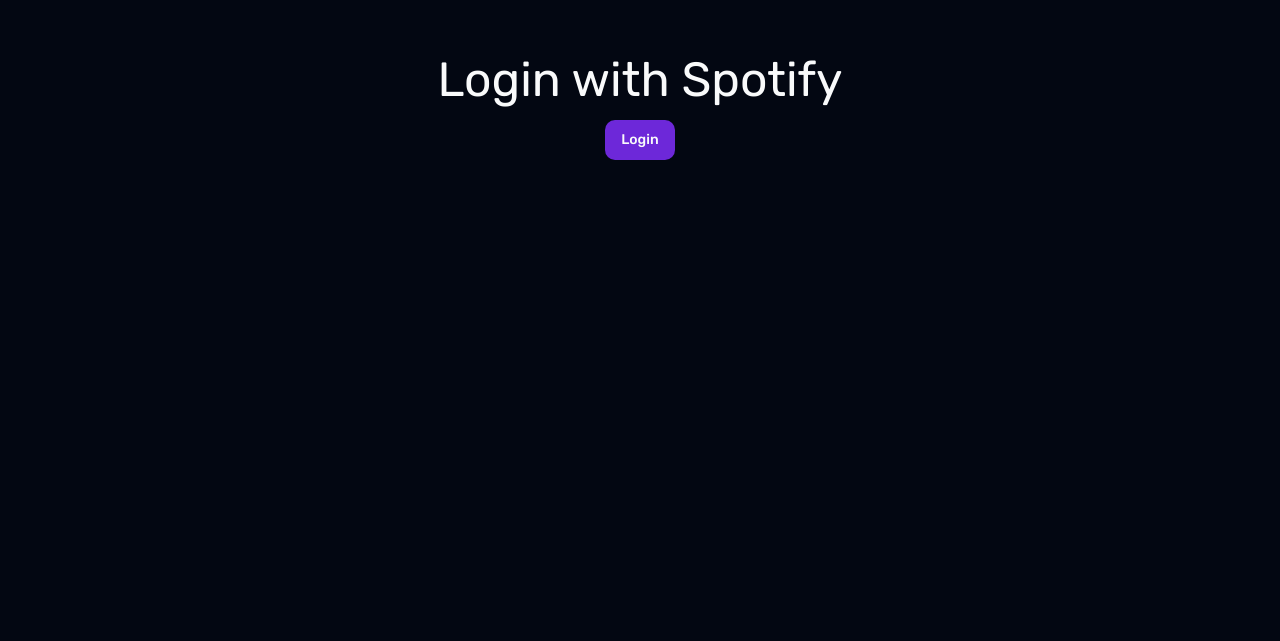
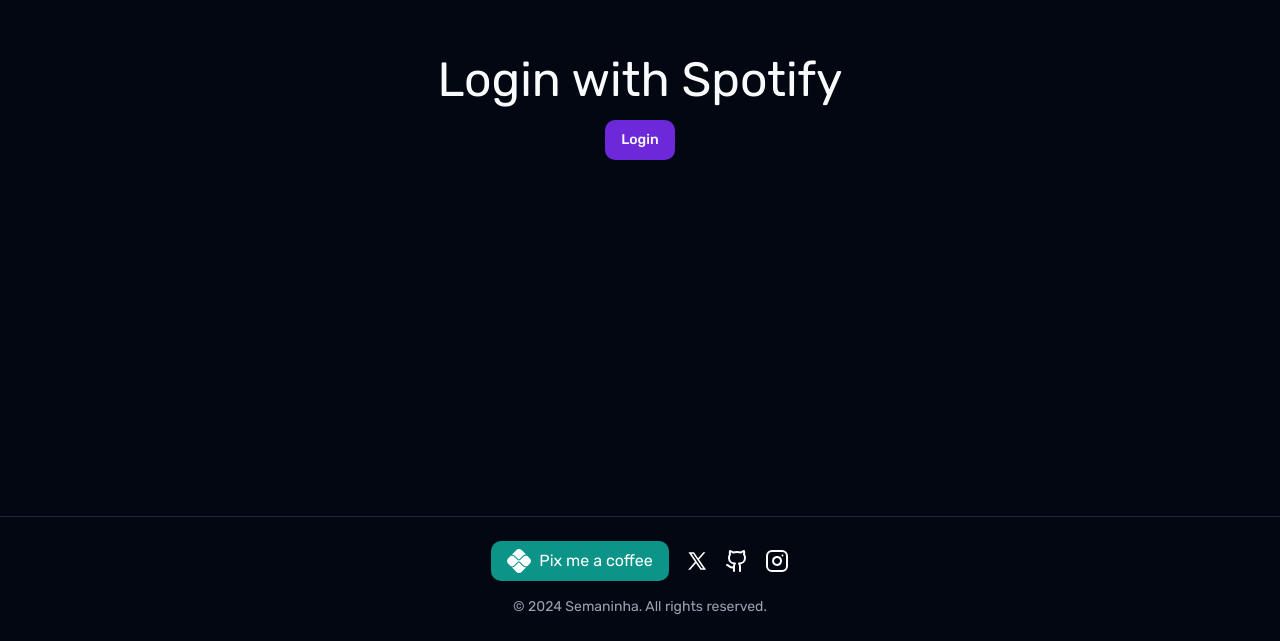
Before and after one commit to erikvix/Spotify-react, a React (Vite) app: page / in a window 1280 px wide. Shown: the part 300-941 px from the top of the page. Before the commit the page ends 816 px from the top, so only its background shows below. Built offline with nearby package versions, Linux system fonts and the light colour scheme.

Commit message:
feat: adicionar direitos autorais e links para redes sociais no app
Closes #4

```diff
--- a/src/App.jsx
+++ b/src/App.jsx
@@ -3,6 +3,7 @@
 import Login from "./pages/Login";
 import { storeToken } from "./api/storeToken";
 import { Route, Router, Routes } from "react-router";
+import Footer from "./components/footer";
 
 function App() {
   useEffect(() => {
@@ -10,11 +11,14 @@
   }, []);
 
   return (
-    <div className="max-w-screen-xl mx-auto p-2">
-      <Routes>
-        <Route path="/" element={<Login />} />
-        <Route path="/home" element={<Home />} />
-      </Routes>
+    <div className="flex flex-col min-h-screen">
+      <div className="max-w-screen-xl mx-auto min-h-screen p-2">
+        <Routes>
+          <Route path="/" element={<Login />} />
+          <Route path="/home" element={<Home />} />
+        </Routes>
+      </div>
+      <Footer />
     </div>
   );
 }
--- /dev/null
+++ b/src/components/footer/index.jsx
@@ -0,0 +1,66 @@
+import { Facebook, Github, Instagram, Twitter } from "lucide-react";
+
+export default function Footer() {
+  return (
+    <footer className="w-full border-t text-white py-6">
+      <div className="container mx-auto px-4">
+        <div className="flex flex-col md:gap-2 justify-between items-center">
+          <div className="flex items-center space-x-4 mb-4 md:mb-0">
+            <div>
+              <a
+                href="https://pixmeacoffee.vercel.app/jusu"
+                className="flex items-center bg-teal-600 text-white px-4 py-2 rounded-md hover:bg-teal-500 transition-colors"
+              >
+                <svg
+                  className="h-6 w-6 mr-2"
+                  xmlns="http://www.w3.org/2000/svg"
+                  viewBox="0 0 512 512"
+                >
+                  <path
+                    fill="#ffffff"
+                    d="M242.4 292.5C247.8 287.1 257.1 287.1 262.5 292.5L339.5 369.5C353.7 383.7 372.6 391.5 392.6 391.5H407.7L310.6 488.6C280.3 518.1 231.1 518.1 200.8 488.6L103.3 391.2H112.6C132.6 391.2 151.5 383.4 165.7 369.2L242.4 292.5zM262.5 218.9C256.1 224.4 247.9 224.5 242.4 218.9L165.7 142.2C151.5 127.1 132.6 120.2 112.6 120.2H103.3L200.7 22.8C231.1-7.6 280.3-7.6 310.6 22.8L407.8 119.9H392.6C372.6 119.9 353.7 127.7 339.5 141.9L262.5 218.9zM112.6 142.7C126.4 142.7 139.1 148.3 149.7 158.1L226.4 234.8C233.6 241.1 243 245.6 252.5 245.6C261.9 245.6 271.3 241.1 278.5 234.8L355.5 157.8C365.3 148.1 378.8 142.5 392.6 142.5H430.3L488.6 200.8C518.9 231.1 518.9 280.3 488.6 310.6L430.3 368.9H392.6C378.8 368.9 365.3 363.3 355.5 353.5L278.5 276.5C264.6 262.6 240.3 262.6 226.4 276.6L149.7 353.2C139.1 363 126.4 368.6 112.6 368.6H80.8L22.8 310.6C-7.6 280.3-7.6 231.1 22.8 200.8L80.8 142.7H112.6z"
+                  />
+                </svg>
+                Pix me a coffee
+              </a>
+            </div>
+            <div className="flex space-x-4">
+              <a
+                href="https://x.com/oerikcarvalho"
+                className="hover:text-blue-400"
+              >
+                <svg
+                  className="h-6 w-6 "
+                  xmlns="http://www.w3.org/2000/svg"
+                  x="0px"
+                  y="0px"
+                  viewBox="0 0 30 30"
+                  fill="#fff"
+                >
+                  <path d="M26.37,26l-8.795-12.822l0.015,0.012L25.52,4h-2.65l-6.46,7.48L11.28,4H4.33l8.211,11.971L12.54,15.97L3.88,26h2.65 l7.182-8.322L19.42,26H26.37z M10.23,6l12.34,18h-2.1L8.12,6H10.23z"></path>
+                </svg>
+              </a>
+              <a
+                href="https://github.com/erikvix"
+                className="hover:text-indigo-500"
+              >
+                <Github size={24} />
+                <span className="sr-only">Facebook</span>
+              </a>
+              <a
+                href="https://instagram.com/jusu.py"
+                className="hover:text-pink-600"
+              >
+                <Instagram size={24} />
+                <span className="sr-only">Instagram</span>
+              </a>
+            </div>
+          </div>
+        </div>
+        <div className="mt-4 text-center text-sm text-gray-400">
+          © {new Date().getFullYear()} Semaninha. All rights reserved.
+        </div>
+      </div>
+    </footer>
+  );
+}
```
